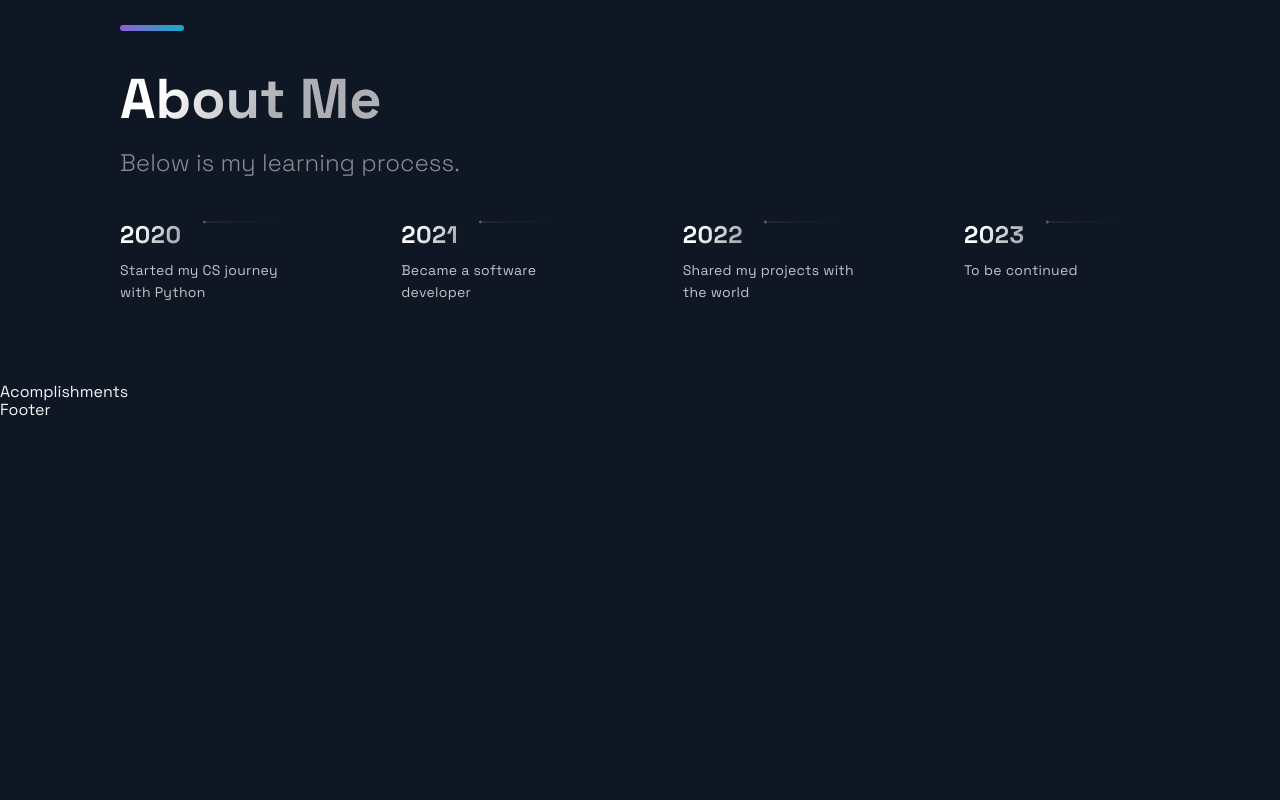
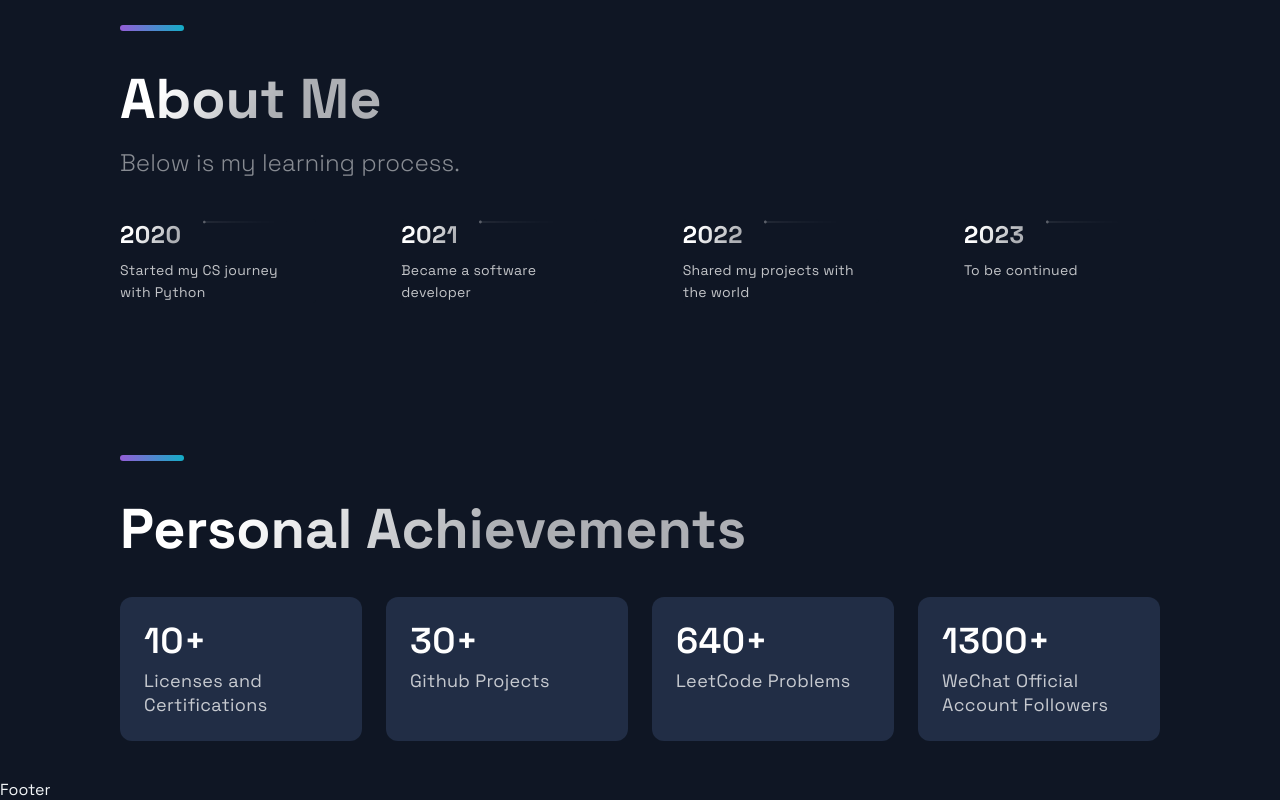
Before and after one commit to yingzhuo1994/portfolio_website, a Next.js app: page / in a window 1280 px wide. Shown: the part 2740-3540 px from the top of the page. Before the commit the page ends 3160 px from the top, so only its background shows below. Built offline with nearby package versions, Linux system fonts and the light colour scheme.

Commit message:
add accomplishments

```diff
--- a/src/components/Acomplishments/Acomplishments.js
+++ b/src/components/Acomplishments/Acomplishments.js
@@ -4,16 +4,25 @@ import { Section, SectionDivider, SectionTitle } from '../../styles/GlobalCompon
 import { Box, Boxes, BoxNum, BoxText } from './AcomplishmentsStyles';
 
 const data = [
-  { number: 20, text: 'Open Source Projects'},
-  { number: 1000, text: 'Students', },
-  { number: 1900, text: 'Github Followers', },
-  { number: 5000, text: 'Github Stars', }
+  { number: 10, text: 'Licenses and Certifications', },
+  { number: 30, text: 'Github Projects', },
+  { number: 640, text: 'LeetCode Problems'},
+  { number: 1300, text: 'WeChat Official Account Followers', },
 ];
 
 const Acomplishments = () => (
-  <div>
-    Acomplishments
-  </div>
+  <Section>
+    <SectionDivider divider />
+    <SectionTitle>Personal Achievements</SectionTitle>
+    <Boxes>
+      {data.map((card, index) => (
+        <Box key={index}>
+          <BoxNum>{`${card.number}+`}</BoxNum>
+          <BoxText>{card.text}</BoxText>
+        </Box>
+      ))}
+    </Boxes>
+  </Section>
 );
 
 export default Acomplishments;
```
